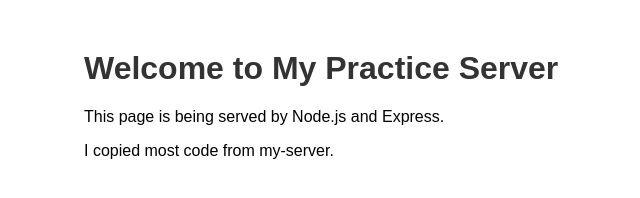
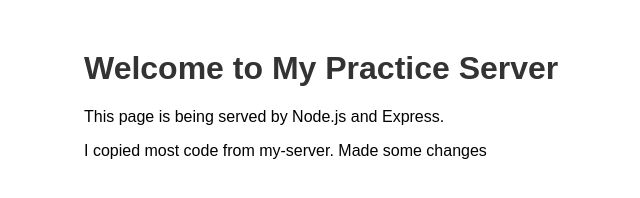
Before and after one commit to RameshAdavi/server-practice, a website: page index.html in a window 1280 px wide. Shown: the whole page, without its empty margins (256-896 px from the left). Drawn offline with Linux system fonts and the light colour scheme.

Commit message:
Changes to index.html

```diff
--- a/index.html
+++ b/index.html
@@ -10,6 +10,6 @@
 <body>
   <h1>Welcome to My Practice Server</h1>
   <p>This page is being served by Node.js and Express.</p>
-  <p>I copied most code from my-server.</p>
+  <p>I copied most code from my-server. Made some changes</p>
 </body>
 </html>
```
